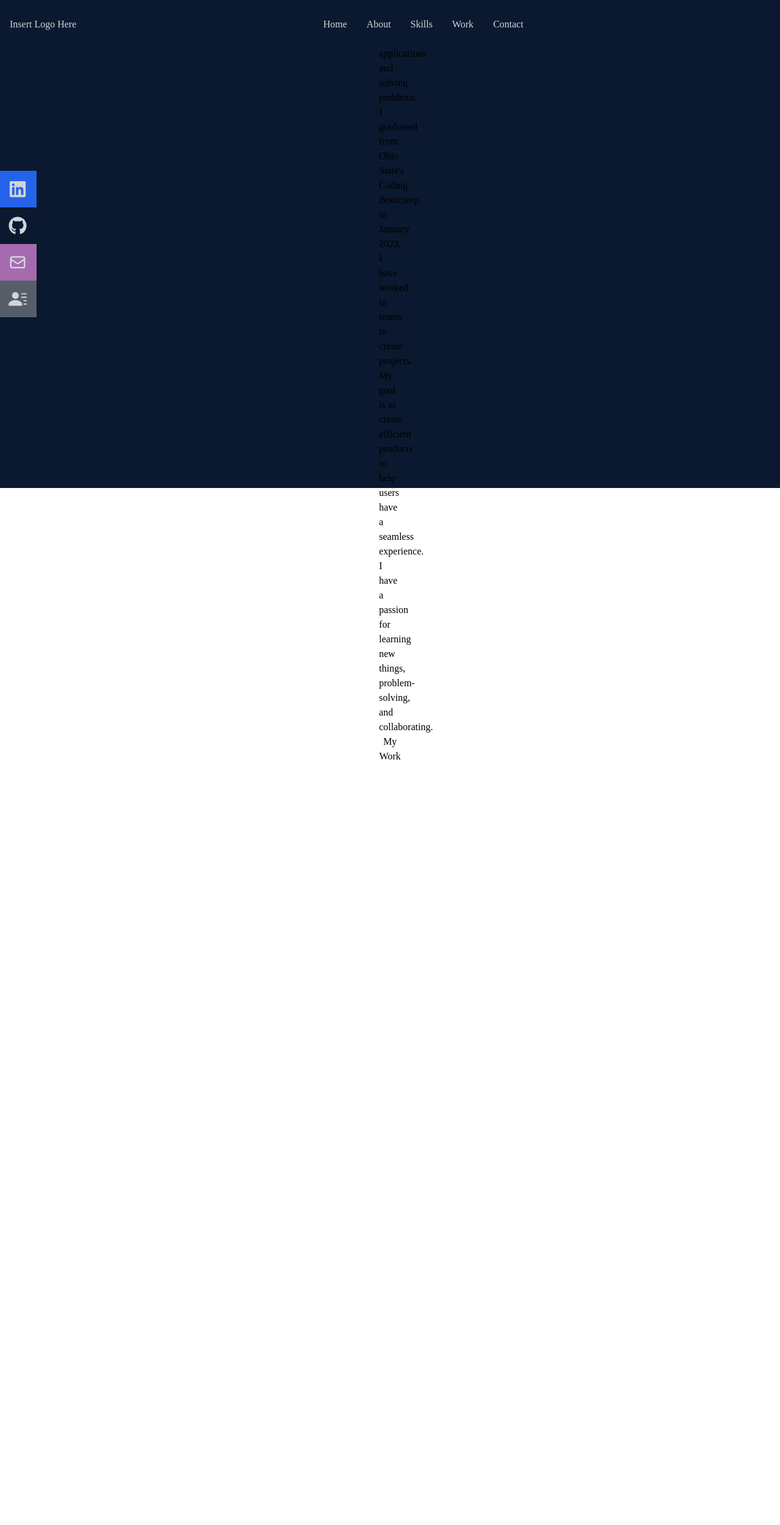
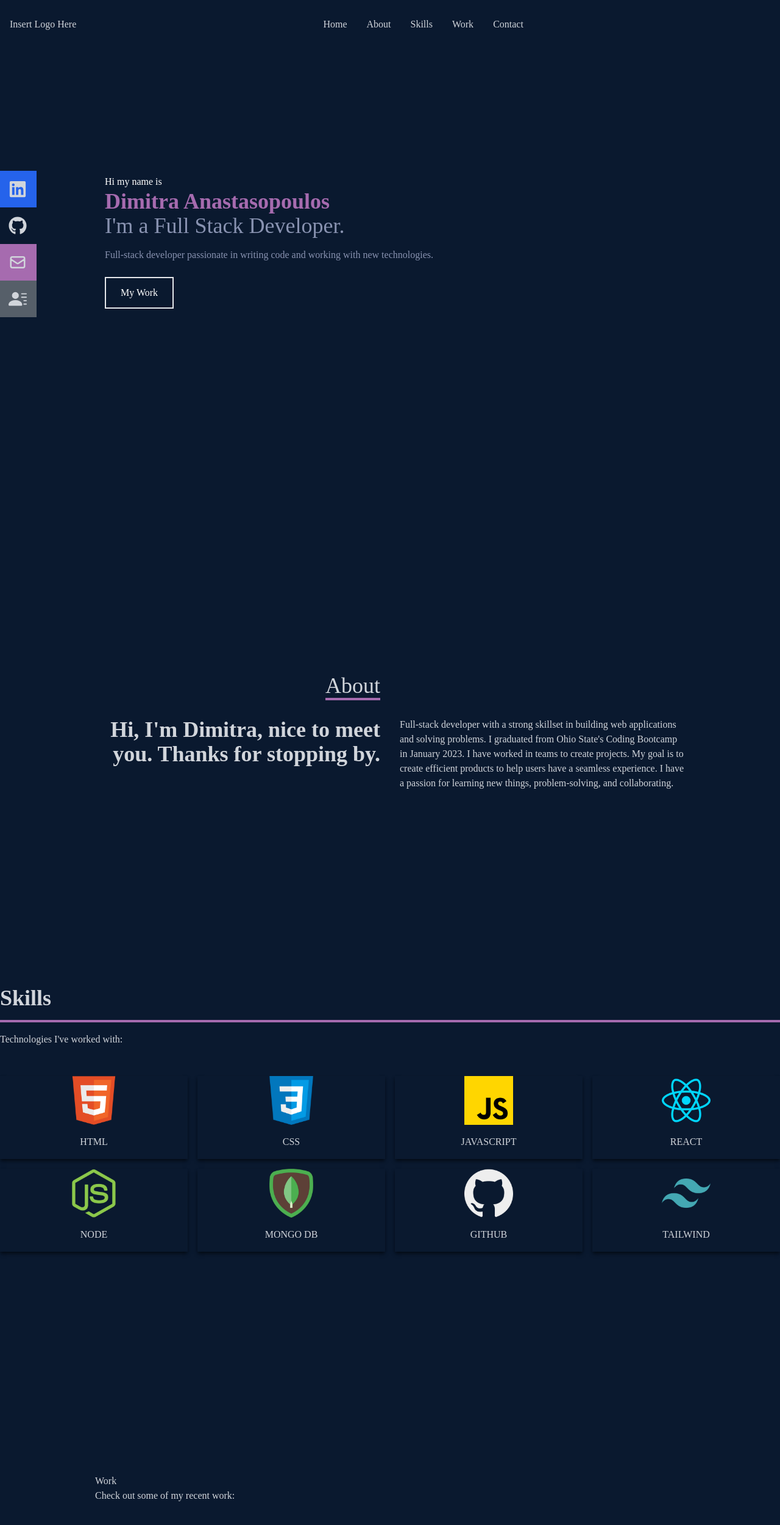
Before and after one commit to dimitra-anasta/portfolio, a React (Create React App) app: page / in a window 1280 px wide. Shown: the top 2500 px of the page at 61% size. Before the commit the page ends 1252 px from the top, so only its background shows below. Built offline with nearby package versions, Linux system fonts and the light colour scheme.

Commit message:
added About, Skills, and Work

```diff
--- a/src/App.js
+++ b/src/App.js
@@ -1,11 +1,17 @@
-
+import About from './components/About';
 import Home from './components/Home';
 import Navbar from './components/Navbar';
+import Skills from './components/Skills';
+import Work from './components/Work';
+
 function App() {
   return (
     <div>
       <Navbar />
       <Home />
+      <About />
+      <Skills />
+      <Work />
     </div>
   );
 }
--- /dev/null
+++ b/src/components/About.jsx
@@ -0,0 +1,27 @@
+import React from 'react'
+
+ const About = () => {
+  return (
+    <div name='about' className='w-full h-screen bg-[#0a192f] text-gray-300'>
+        <div className='flex flex-col justify-center items-center w-full h-full'>
+             <div className='max-w-[1000px] w-full px-4 grid grid-cols-2 gap-8'>
+                <div className='sm:text-right pb-8 pl-4'>
+                    <p className='text-4xl fot-bold inline border-b-4 border-[#a66baf]'>About</p>
+                </div>
+                    <div>
+                    </div>
+                    </div>
+                    <div className='max-w-[1000px] w-full grid sm:grid-cols-2 gap-8 px-4'>
+                    <div className='sm:text-right text-4xl font-bold '>
+                        <p>Hi, I'm Dimitra, nice to meet you. Thanks for stopping by.</p>
+                    </div>
+                    <div>
+                        <p>Full-stack developer with a strong skillset in building web applications and solving problems. I graduated from Ohio State's Coding Bootcamp in January 2023. I have worked in teams to create projects. My goal is to create efficient products to help users have a seamless experience. I have a passion for learning new things, problem-solving, and collaborating.</p>
+                    </div>
+                    </div>
+             </div>
+        </div>
+  )
+}
+
+export default About
--- a/src/components/Home.jsx
+++ b/src/components/Home.jsx
@@ -5,13 +5,13 @@ const Home = () => {
   return (
     <div name='home' className='w-full h-screen bg-[#0a192f]'>
         {/* container */}
-        <div className='max-w-[100px] mx-auto px-8 flex flex-col justify-center h-full'>
-            <p> Hi my name is </p>
-            <h1>Dimitra Anastasopoulos</h1>
-            <h2>I am a Full Stack Developer.</h2>
-            <p> I'm a full-stack developer with a strong skillset in building web applications and solving problems. I graduated from Ohio State's Coding Bootcamp in January 2023. I have worked in teams to create projects. My goal is to create efficient products to help users have a seamless experience. I have a passion for learning new things, problem-solving, and collaborating. </p>
+        <div className='max-w-[1000px] mx-auto px-8 flex flex-col justify-center h-full'>
+            <p className='text-white'> Hi my name is </p>
+            <h1 className='text-4xl font-bold text-[#a66baf]'>Dimitra Anastasopoulos</h1>
+            <h2 className='text-4xl font-cold text-[#8892b0]'>I'm a Full Stack Developer.</h2>
+            <p className='text-[#8892b0] py-4 max-w-[700px]'> Full-stack developer passionate in writing code and working with new technologies.</p>
             <div>
-                <button>My Work </button>
+                <button className='text-white border-2 px-6 py-3 my-2 flex items-center hover:bg-[#a66baf]'>My Work </button>
             </div>
         </div>
     </div>
--- /dev/null
+++ b/src/components/Skills.jsx
@@ -0,0 +1,60 @@
+import React from 'react'
+import HTML from '../assets/html.png';
+import CSS from '../assets/css.png';
+import JavaScript from '../assets/javascript.png';
+import ReactImg from '../assets/react.png';
+import Node from '../assets/node.png';
+import Mongo from '../assets/mongo.png';
+import Github from '../assets/github.png';
+import Tailwind from '../assets/tailwind.png';
+
+const Skills = () => {
+  return (
+    <div name='skills' className='w-full h-screen bg-[#0a192f] text-gray-300'>
+        {/* container */}
+        <div clssName='max-w-[1000px] mx-auto p-4 flex flex-col justify-center w-full h-full'>
+            <div>
+                <p className='text-4xl font-bold border-b-4 border-[#a66baf] py-4'>Skills</p>
+                <p className='py-4'>Technologies I've worked with:</p>
+            </div>
+            <div className='w-full grid grid-col-2 sm:grid-cols-4 gap-4 text-center py-8'>
+            <div className='shadow-md shadow-[#040c16] hover:scale-110 duration-500'>
+                <img className='w-20 mx-auto' src={HTML} alt='HTML icon' />
+                <p className='my-4'>HTML</p>
+                </div>
+                <div className='shadow-md shadow-[#040c16] hover:scale-110 duration-500'>
+                <img className='w-20 mx-auto' src={CSS} alt='CSS icon' />
+                <p className='my-4'>CSS</p>
+                </div>
+                <div className='shadow-md shadow-[#040c16] hover:scale-110 duration-500'>
+                <img className='w-20 mx-auto' src={JavaScript} alt='JavaScript icon' />
+                <p className='my-4'>JAVASCRIPT</p>
+                </div>
+                <div className='shadow-md shadow-[#040c16] hover:scale-110 duration-500'>
+                <img className='w-20 mx-auto' src={ReactImg} alt='React icon' />
+                <p className='my-4'>REACT</p>
+                </div>
+                <div className='shadow-md shadow-[#040c16] hover:scale-110 duration-500'>
+                <img className='w-20 mx-auto' src={Node} alt='Node icon' />
+                <p className='my-4'>NODE</p>
+                </div>
+                <div className='shadow-md shadow-[#040c16] hover:scale-110 duration-500'>
+                <img className='w-20 mx-auto' src={Mongo} alt='Mongo icon' />
+                <p className='my-4'>MONGO DB</p>
+                </div>
+                <div className='shadow-md shadow-[#040c16] hover:scale-110 duration-500'>
+                <img className='w-20 mx-auto' src={Github} alt='Github icon' />
+                <p className='my-4'>GITHUB</p>
+                </div>
+                <div className='shadow-md shadow-[#040c16] hover:scale-110 duration-500'>
+                <img className='w-20 mx-auto' src={Tailwind} alt='Tailwind icon' />
+                <p className='my-4'>TAILWIND</p>
+                </div>
+
+            </div>
+        </div>
+    </div>
+  )
+}
+
+export default Skills
--- /dev/null
+++ b/src/components/Work.jsx
@@ -0,0 +1,33 @@
+import React from 'react'
+
+const Work = () => {
+  return (
+    <div name='work' className='w-full md:h-screen text-gray-300 bg-[#0a192f]'>
+        <div className='max-w-[1000px] mx-auto p-4 flex flex-col'>
+            <div>
+                <p>Work</p>
+                <p>Check out some of my recent work: </p>
+            </div>
+            <div>
+                <div>
+                    <div>
+                        <span>
+                        </span>
+                        <div>
+                         <a href="/">
+                            <button></button>
+                            </a>
+                        <a href="/">
+                            <button></button>
+                        </a>
+                        </div>
+                    </div>
+                </div>
+
+            </div>
+        </div>
+    </div>
+  )
+}
+
+export default Work
```
